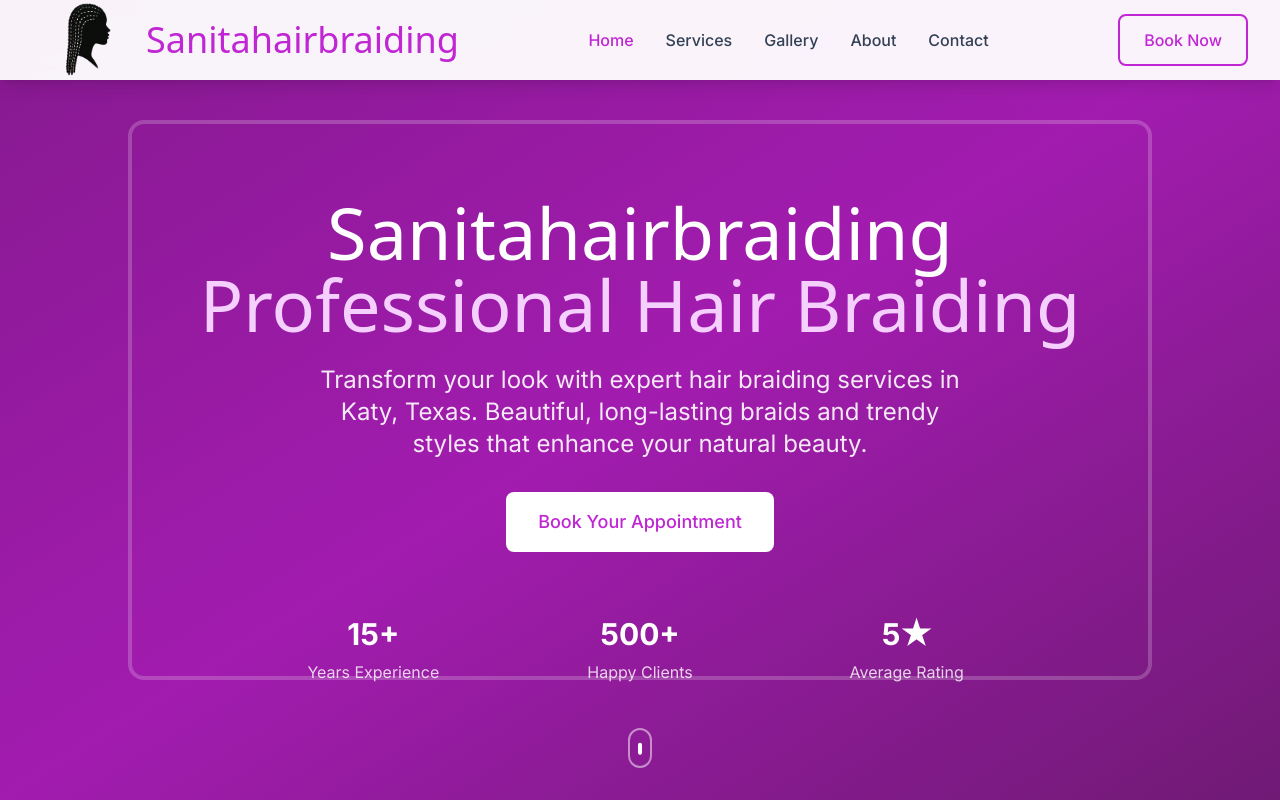
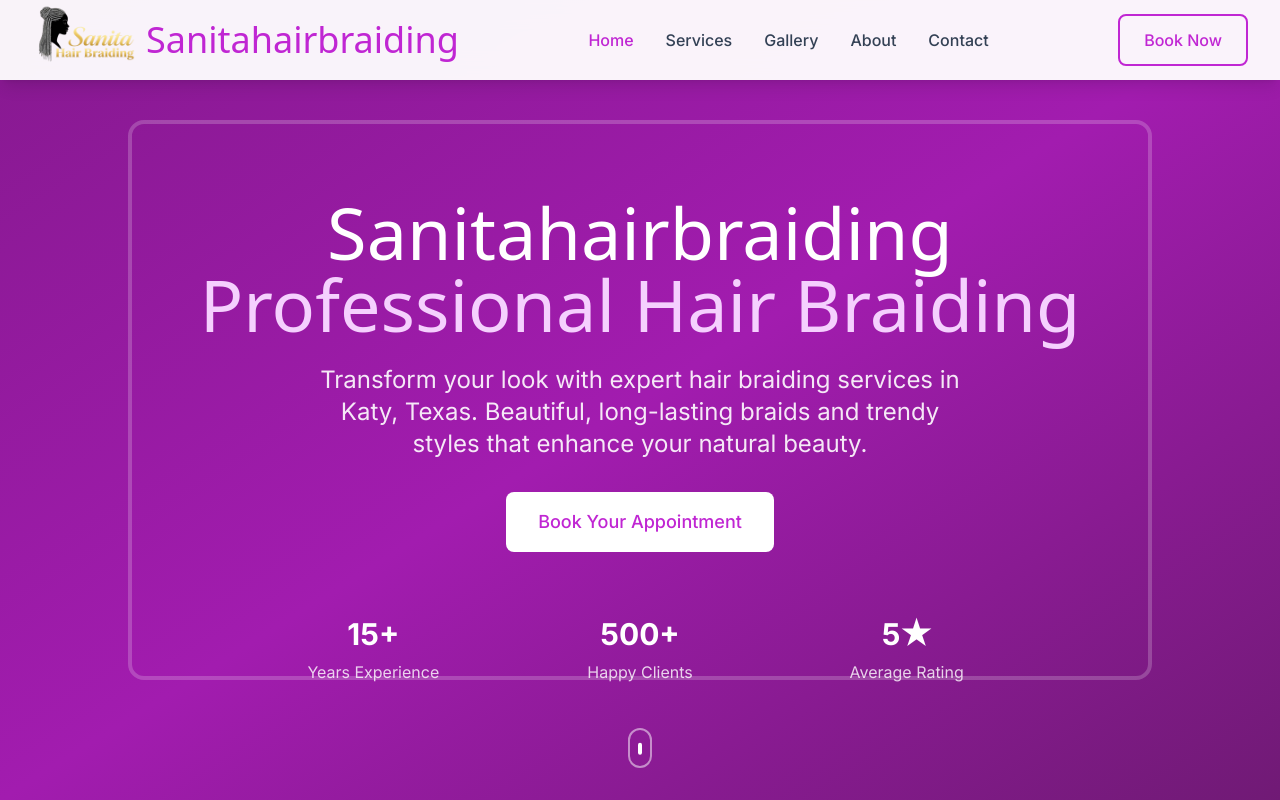
Before and after one commit to oobaretin/sanitahairbraiding, a Next.js app: page / in a window 1280 px wide. Shown: the top 800 px of the page. Built offline with nearby package versions, Linux system fonts and the light colour scheme; a web font is replaced by a local one.

Commit message:
feat(ui): update logo image in Header and Footer to use new logo file

```diff
--- a/src/components/layout/Footer.tsx
+++ b/src/components/layout/Footer.tsx
@@ -18,7 +18,7 @@ export const Footer: React.FC = () => {
             <Link href="/" className="flex items-center space-x-0.5 mb-4">
               <div className="w-16 h-16 rounded-lg overflow-hidden">
                 <img
-                  src="/images/logo.png"
+                  src="/images/BEA95DDD-E394-4D2A-A562-273A68EACC5B-removebg-preview.png"
                   alt="Sanitahairbraiding Logo"
                   className="w-full h-full object-contain"
                 />
--- a/src/components/layout/Header.tsx
+++ b/src/components/layout/Header.tsx
@@ -39,7 +39,7 @@ export const Header: React.FC = () => {
           <Link href="/" className="flex items-center space-x-0.5">
             <div className="w-24 h-24 md:w-28 md:h-28 rounded-lg overflow-hidden">
               <img
-                src="/images/logo.png"
+                src="/images/BEA95DDD-E394-4D2A-A562-273A68EACC5B-removebg-preview.png"
                 alt="Sanitahairbraiding Logo"
                 className="w-full h-full object-contain"
               />
```
Also changed, not shown: public/images/BEA95DDD-E394-4D2A-A562-273A68EACC5B-removebg-preview.png (added).
